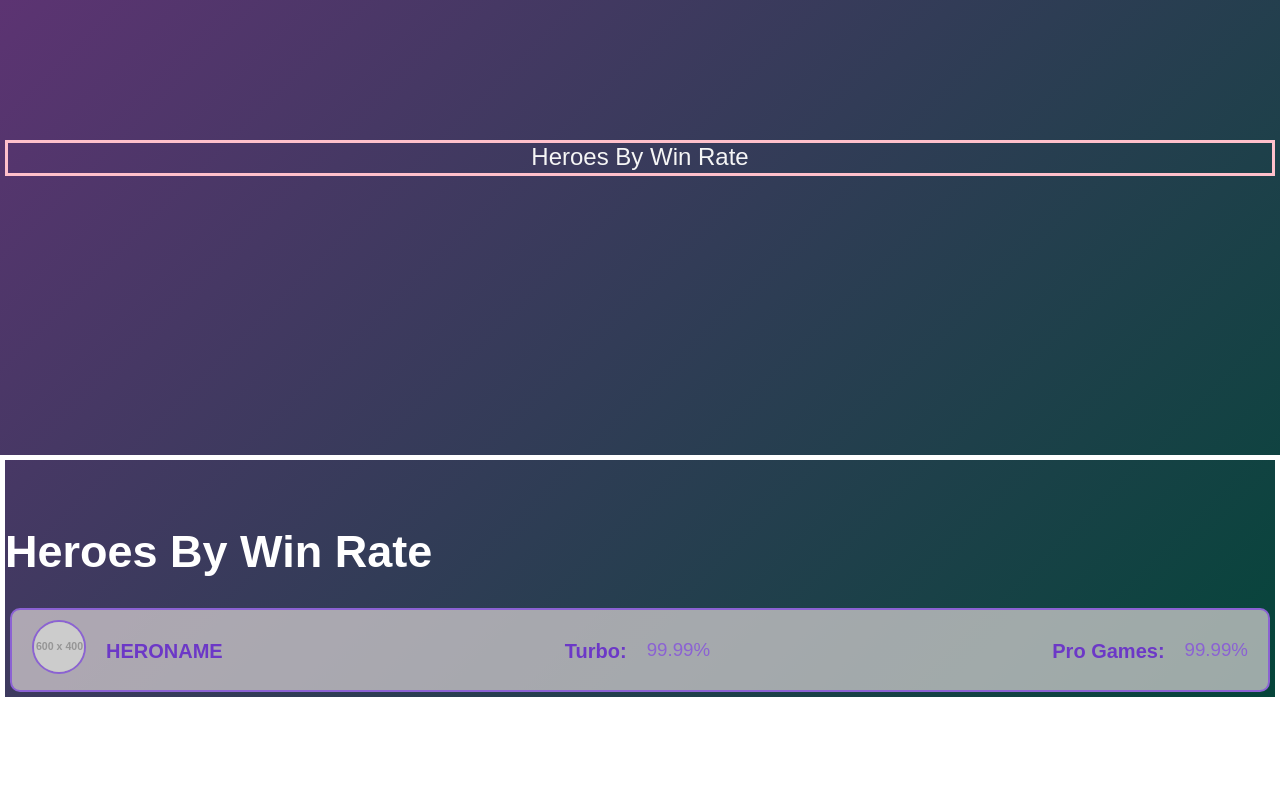
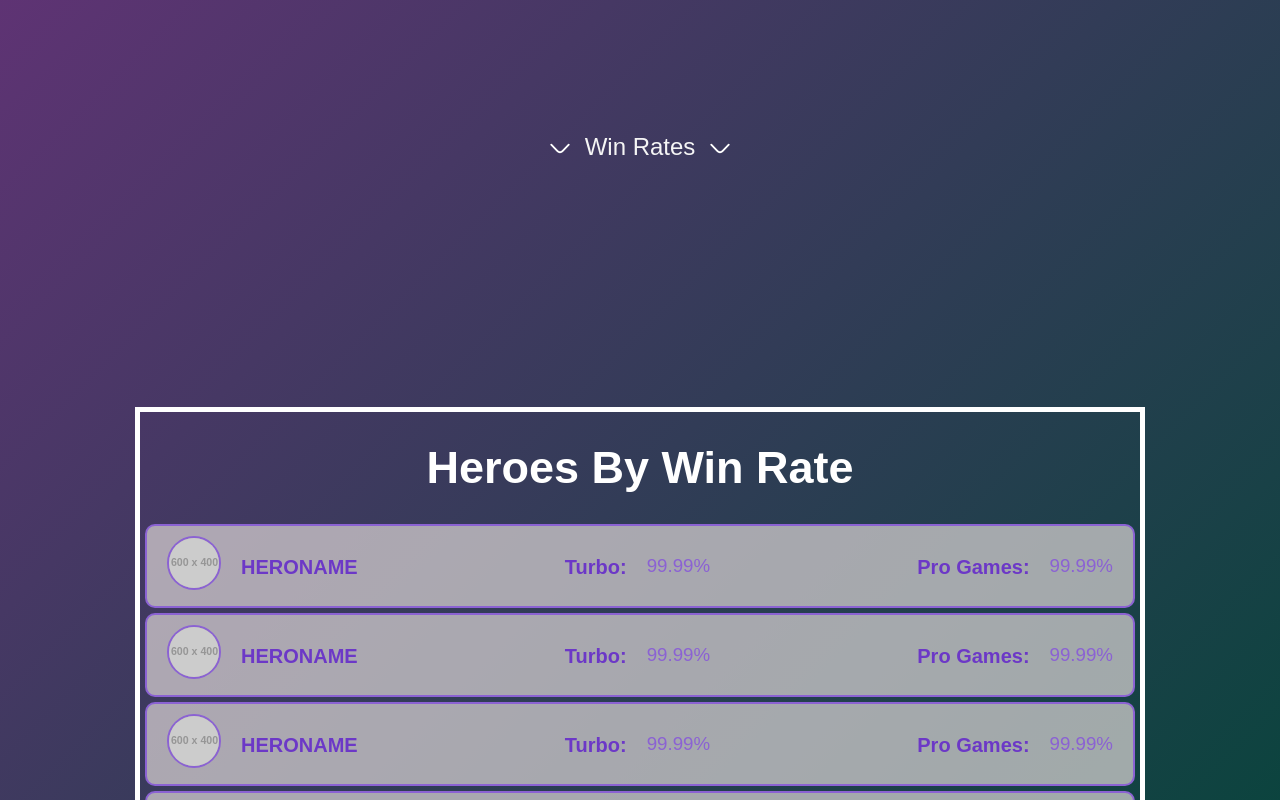
Before and after one commit to ChavezJuanC/Dota2SeachTool, a React (Vite) app: page / in a window 1280 px wide. Shown: the part 520-1320 px from the top of the page. Before the commit the page ends 1222 px from the top, so only its background shows below. Built offline with nearby package versions, Linux system fonts and the light colour scheme; a web font is replaced by a local one.

Commit message:
implemented reactive heroes by win rate component.. sorting options are still pending

```diff
--- a/src/assets/components/general/HeroFeedByWinRate.tsx
+++ b/src/assets/components/general/HeroFeedByWinRate.tsx
@@ -1,46 +1,18 @@
+import HeroFeedByWinRateCard from "./HeroFeedByWinRateCard";
+
 function HeroFeedByWinRate() {
-    const scrollToSection = (sectionId: string) => {
-        console.log("SCROLLING ROLLING ROLLINGGG");
-        const element = document.getElementById(sectionId);
-        if (element) {
-            element.scrollIntoView({ behavior: "smooth" });
-        }
-    };
-
     return (
         <div id="hero-feed-by-win-rate-container">
-            <div id="scroll-down-to-heroes-btn">
-                <button
-                    id="heroes-by-win-rate-button"
-                    onClick={() =>
-                        scrollToSection("hero-by-win-rate-feed-wrapper")
-                    }
-                >
-                    Heroes By Win Rate
-                </button>
-            </div>
-            <h1 className="main-section-title">Heroes By Win Rate</h1>
-            <div id="hero-by-win-rate-feed-wrapper" className="basic-card">
-                <div id="hero-by-winrate-card">
-                    <div className="hero-info-wrapper">
-                        <img
-                            src="https://placehold.co/600x400"
-                            alt=""
-                            className="hero-image"
-                        />
-                        <h3 className="basic-info-label" id="">
-                            HERONAME
-                        </h3>
-                    </div>
-                </div>
-                <div className="hero-info-wrapper">
-                    <h3 className="basic-info-label ">Turbo:</h3>
-                    <h3 className="banner-stats-text">99.99%</h3>
-                </div>
-                <div className="hero-info-wrapper">
-                    <h3 className="basic-info-label ">Pro Games: </h3>
-                    <h3 className="banner-stats-text">99.99%</h3>
-                </div>
+            <h1 className="main-section-title" id="heroes-by-win-rate-little">
+                Heroes By Win Rate
+            </h1>
+            {/*Create a drop down menu here to sort by turbo or pro win rate*/}
+            <div id="hero-feed-by-win-rate-cards-wrapper">
+                <HeroFeedByWinRateCard />
+                <HeroFeedByWinRateCard />
+                <HeroFeedByWinRateCard />
+                <HeroFeedByWinRateCard />
+                <HeroFeedByWinRateCard />
             </div>
         </div>
     );
--- /dev/null
+++ b/src/assets/components/general/HeroFeedByWinRateCard.tsx
@@ -0,0 +1,28 @@
+function HeroFeedByWinRateCard() {
+    return (
+        <div id="hero-by-win-rate-feed-wrapper" className="basic-card">
+            <div id="hero-by-winrate-card">
+                <div className="hero-info-wrapper">
+                    <img
+                        src="https://placehold.co/600x400"
+                        alt=""
+                        className="hero-image"
+                    />
+                    <h3 className="basic-info-label mobile-optional" id="">
+                        HERONAME
+                    </h3>
+                </div>
+            </div>
+            <div className="hero-info-wrapper">
+                <h3 className="basic-info-label">Turbo:</h3>
+                <h3 className="banner-stats-text">99.99%</h3>
+            </div>
+            <div className="hero-info-wrapper">
+                <h3 className="basic-info-label mini-screen-optional">Pro Games: </h3>
+                <h3 className="banner-stats-text mini-screen-optional">99.99%</h3>
+            </div>
+        </div>
+    );
+}
+
+export default HeroFeedByWinRateCard;
--- /dev/null
+++ b/src/assets/components/general/ScrollButton.tsx
@@ -0,0 +1,24 @@
+function ScrollButton() {
+    const scrollToSection = (sectionId: string) => {
+        console.log("SCROLLING ROLLING ROLLINGGG");
+        const element = document.getElementById(sectionId);
+        if (element) {
+            element.scrollIntoView({ behavior: "smooth" });
+        }
+    };
+
+    return (
+        <div id="scroll-down-to-heroes-btn">
+            <button
+                id="heroes-by-win-rate-button"
+                onClick={() => scrollToSection("hero-by-win-rate-feed-wrapper")}
+            >
+                <img src="/Icons/arrow-down.svg" className="icon-svg" />
+                Win Rates
+                <img src="/Icons/arrow-down.svg" className="icon-svg" />
+            </button>
+        </div>
+    );
+}
+
+export default ScrollButton;
--- a/src/assets/main_routes/Home.tsx
+++ b/src/assets/main_routes/Home.tsx
@@ -1,6 +1,7 @@
 import Header from "../components/general/Header";
 import Hero from "../components/home/Hero";
 import HeroFeedByWinRate from "../components/general/HeroFeedByWinRate";
+import ScrollButton from "../components/general/ScrollButton";
 
 function Home() {
     return (
@@ -10,6 +11,7 @@ function Home() {
                 <Hero />
             </div>
             <div>
+                <ScrollButton />
                 <HeroFeedByWinRate />
             </div>
         </div>
--- a/src/index.css
+++ b/src/index.css
@@ -8,6 +8,15 @@ body {
 }
 
 /* shared classes */
+
+.icon-svg {
+    color: whitesmoke;
+    filter: invert(1);
+    max-width: 30px;
+    max-height: 30px;
+    padding-left: 10px;
+    padding-right: 10px;
+}
 
 .main-section-title {
     font-family: "Bakbak One", sans-serif;
@@ -369,6 +378,12 @@ body {
     }
 }
 
+@media (max-width: 520px) {
+    .mini-screen-optional {
+        display: none;
+    }
+}
+
 /* Bottom Section */
 
 #bottom-section-wrapper {
@@ -665,13 +680,15 @@ body {
 
 #hero-feed-by-win-rate-container {
     border: solid 5px white;
-    margin-top: 100vh;
+    margin-top: 90vh;
+    width: 1000px;
+    margin-left: auto;
+    margin-right: auto;
 }
 
 #scroll-down-to-heroes-btn {
     position: relative;
-    bottom: 40vh;
-    border: solid 3px pink;
+    top: 60vh;
     display: flex;
     flex: auto;
     justify-content: center;
@@ -684,7 +701,37 @@ body {
     font-size: x-large;
     animation: bounce 1s infinite;
     color: whitesmoke;
+    display: flex;
+    justify-content: center;
+    flex-direction: row;
 }
+
+#heroes-by-win-rate-little {
+    display: flex;
+    flex-direction: row;
+    justify-content: center;
+}
+
+@media (max-width: 1100px) {
+    #hero-feed-by-win-rate-container {
+        border: solid 5px rgb(85, 13, 13);
+        max-width: 90%;
+    }
+}
+
+@media (max-width: 600px) {
+    #hero-feed-by-win-rate-container {
+        border: solid 5px rgb(13, 85, 37);
+    }
+}
+
+@media (max-width: 400px) {
+    #hero-feed-by-win-rate-container {
+        border: solid 5px rgb(13, 32, 85);
+    }
+}
+
+/* Animations */
 
 @keyframes bounce {
     0%,
```
Also changed, not shown: public/Icons/arrow-down.svg (added).
